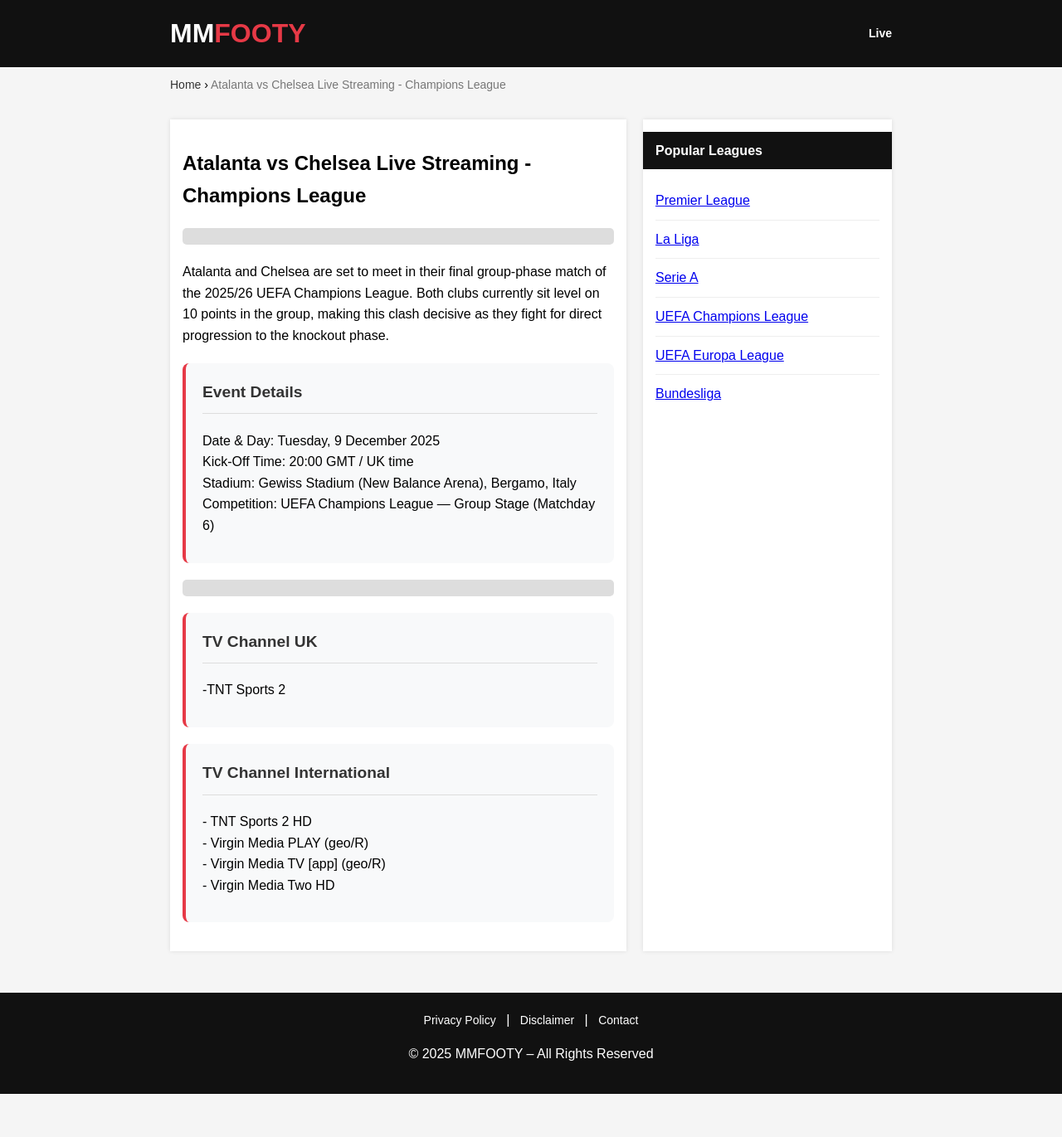
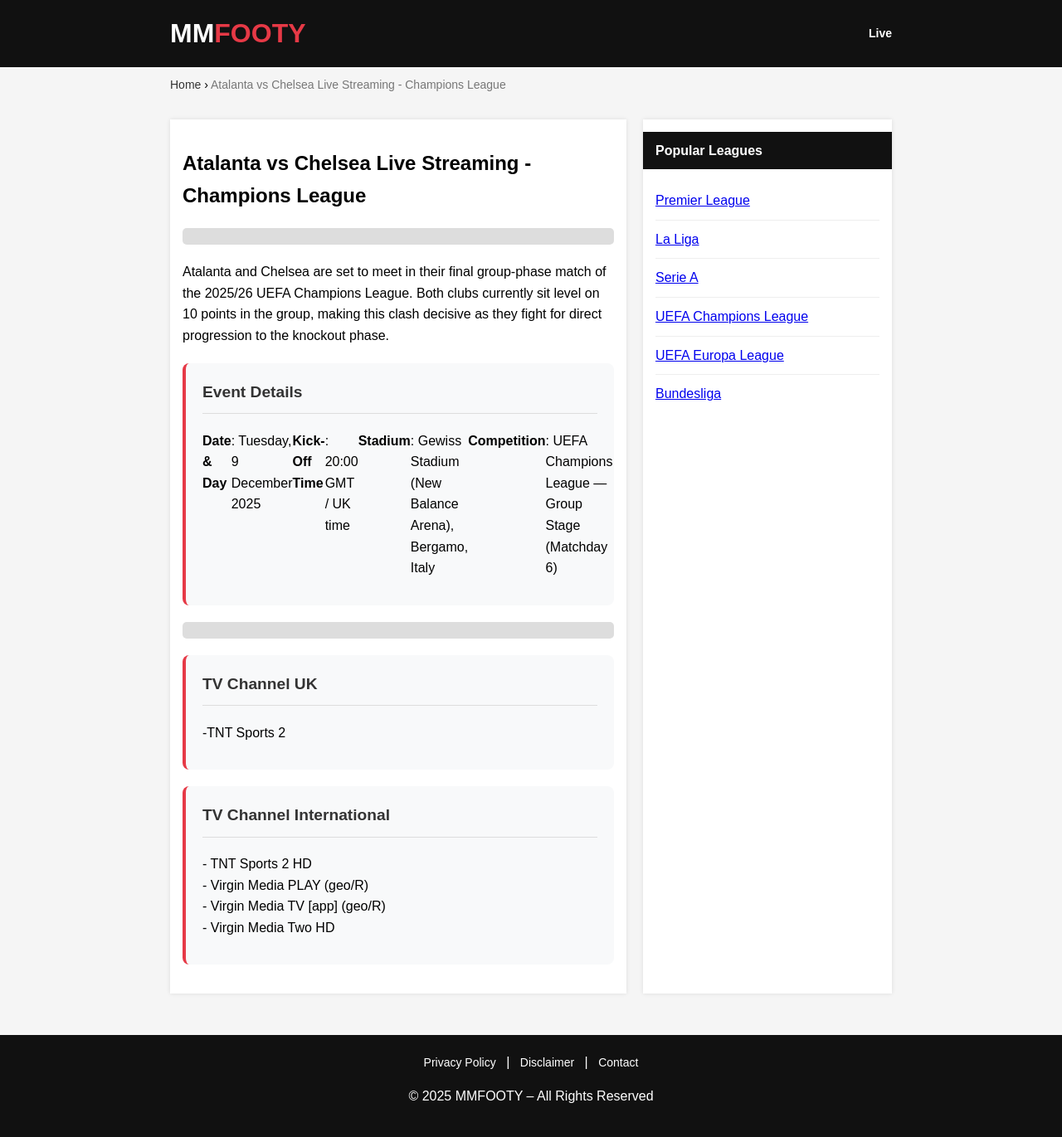
Before and after one commit to mozwav/blog1, a Jekyll site: the page built from _posts/2025-01-01-chelsea.md, in a window 1280 px wide. Shown: the whole page at 83% size. Built offline with Jekyll 4.4.1, drawn with Linux system fonts in a browser that asks for light colours; some web fonts are replaced; before the commit the page ends 1319 px from its top, so only the background shows below that; part of the change alters nothing that is shown.

```diff
--- a/_posts/2025-01-01-chelsea.md
+++ b/_posts/2025-01-01-chelsea.md
@@ -14,10 +14,10 @@ Atalanta and Chelsea are set to meet in their final group-phase match of the 202
 <div class="event-details">
     <h3>Event Details</h3>
     <div class="detail-item">
-        Date & Day: Tuesday, 9 December 2025<br/>
-        Kick-Off Time: 20:00 GMT / UK time<br/>
-        Stadium: Gewiss Stadium (New Balance Arena), Bergamo, Italy <br/>
-        Competition: UEFA Champions League — Group Stage (Matchday 6)<br/>
+        <b>Date & Day</b>: Tuesday, 9 December 2025<br/>
+        <b>Kick-Off Time</b>: 20:00 GMT / UK time<br/>
+        <b>Stadium</b>: Gewiss Stadium (New Balance Arena), Bergamo, Italy <br/>
+        <b>Competition</b>: UEFA Champions League — Group Stage (Matchday 6)<br/>
     </div>
     </div>
 
```
